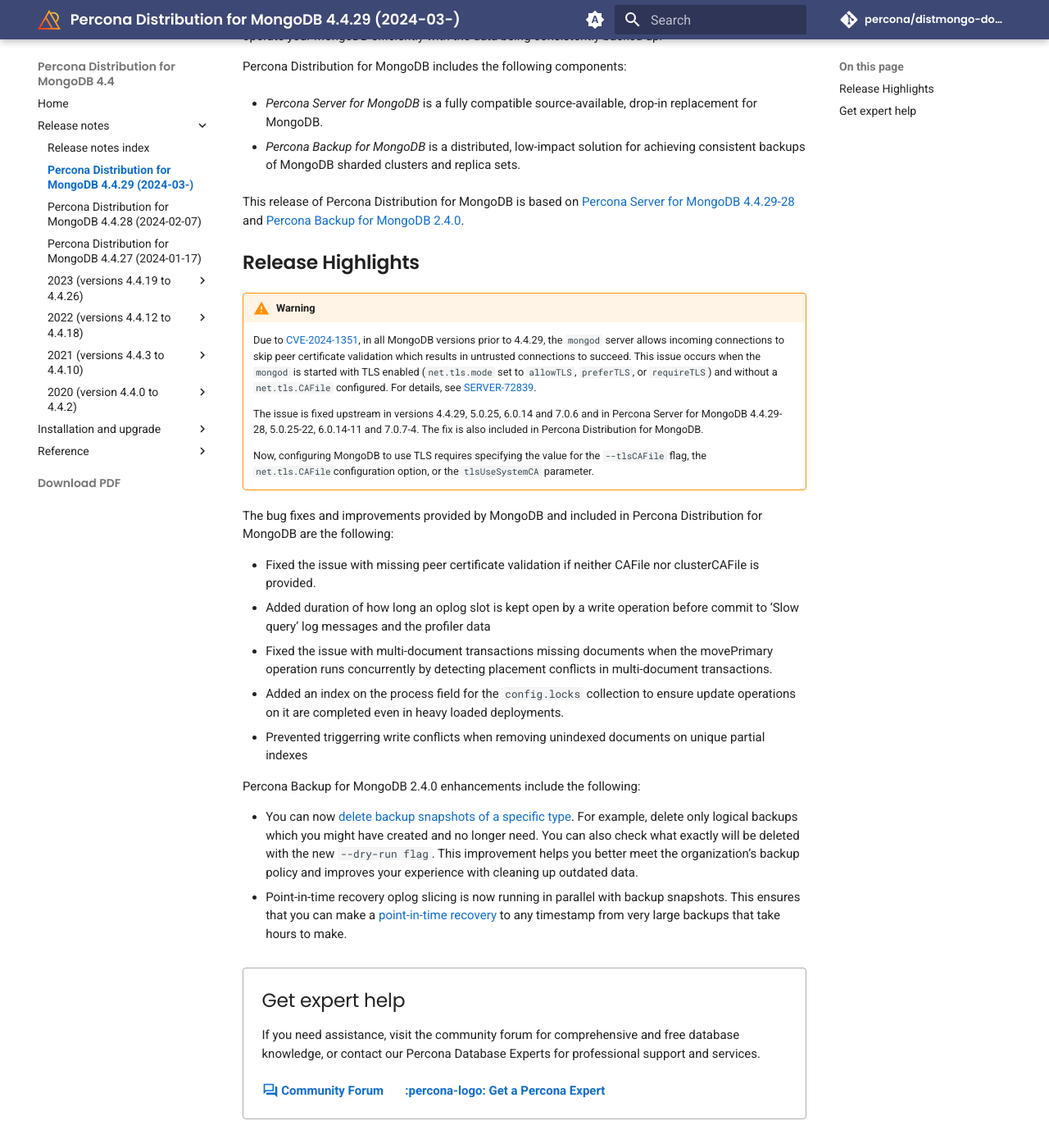
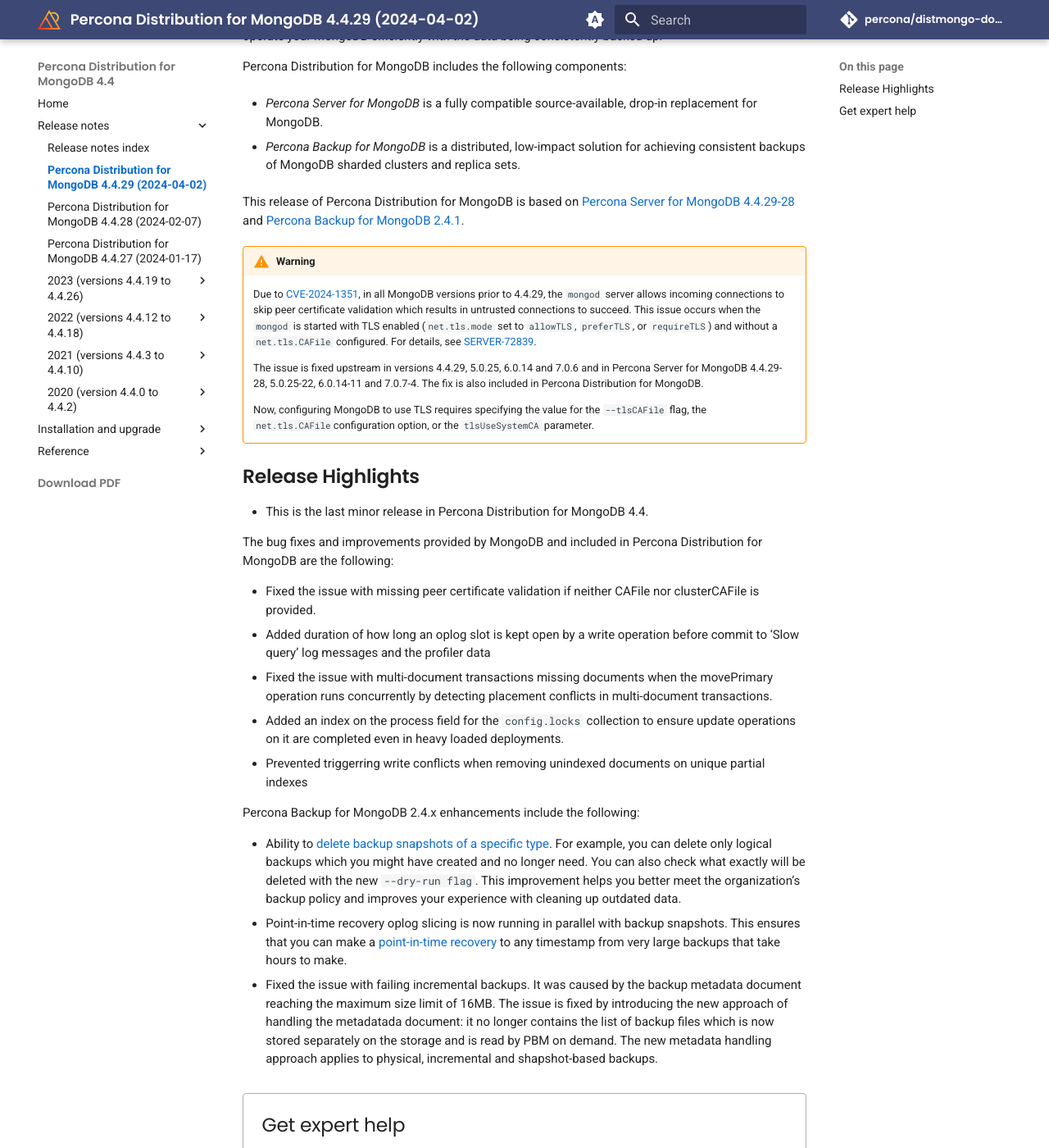
Before and after one commit to percona/distmongo-docs, an MkDocs documentation site: the page built from docs/release-notes-v4.4.29.md, in a window 1280 px wide and 1400 px high, scrolled down 301 px. Shown: the whole window at 82% size. Built offline with MkDocs 1.6.1 and Material for MkDocs 9.7.7, drawn with Linux system fonts in a browser that asks for light colours; nearby versions of some CDN libraries; comment, search, counter and statistics services are not loaded; the version menu is left out; some of the changed text lies outside the part shown.

Commit message:
Added release date

```diff
--- a/docs/release-notes-v4.4.29.md
+++ b/docs/release-notes-v4.4.29.md
@@ -1,4 +1,4 @@
-# Percona Distribution for MongoDB 4.4.29 (2024-03-)
+# Percona Distribution for MongoDB 4.4.29 (2024-04-02)
 
 [Installation](installation.md){.md-button}
 
@@ -13,9 +13,7 @@
 * *Percona Backup for MongoDB* is a distributed, low-impact solution for achieving
 consistent backups of MongoDB sharded clusters and replica sets.
 
-This release of Percona Distribution for MongoDB is based on [Percona Server for MongoDB 4.4.29-28](https://docs.percona.com/percona-server-for-mongodb/4.4/release_notes/4.4.29-28.html) and [Percona Backup for MongoDB 2.4.0](https://docs.percona.com/percona-backup-mongodb/release-notes/2.4.0.html).
-
-## Release Highlights
+This release of Percona Distribution for MongoDB is based on [Percona Server for MongoDB 4.4.29-28](https://docs.percona.com/percona-server-for-mongodb/4.4/release_notes/4.4.29-28.html) and [Percona Backup for MongoDB 2.4.1](https://docs.percona.com/percona-backup-mongodb/release-notes/2.4.1.html).
 
 !!! warning
 
@@ -25,6 +23,10 @@
 
     Now, configuring MongoDB to use TLS requires specifying the value for the `--tlsCAFile` flag, the `net.tls.CAFile `configuration option, or the `tlsUseSystemCA` parameter.
 
+## Release Highlights
+
+* This is the last minor release in Percona Distribution for MongoDB 4.4.
+
 The bug fixes and improvements provided by MongoDB and included in Percona Distribution for MongoDB are the following:
 
 * Fixed the issue with missing peer certificate validation if neither CAFile nor clusterCAFile is provided.
@@ -33,7 +35,8 @@
 * Added an index on the process field for the `config.locks` collection to ensure update operations on it are completed even in heavy loaded deployments.
 * Prevented triggerring write conflicts when removing unindexed documents on unique partial indexes
 
-Percona Backup for MongoDB 2.4.0 enhancements include the following:
+Percona Backup for MongoDB 2.4.x enhancements include the following:
 
-* You can now [delete backup snapshots of a specific type](https://docs.percona.com/percona-backup-mongodb/usage/delete-backup.html#__tabbed_2_3). For example, delete only logical backups which you might have created and no longer need. You can also check what exactly will be deleted with the new `--dry-run flag`. This improvement helps you better meet the organization's backup policy and improves your experience with cleaning up outdated data.
+* Ability to [delete backup snapshots of a specific type](https://docs.percona.com/percona-backup-mongodb/usage/delete-backup.html#__tabbed_2_3). For example, you can delete only logical backups which you might have created and no longer need. You can also check what exactly will be deleted with the new `--dry-run flag`. This improvement helps you better meet the organization's backup policy and improves your experience with cleaning up outdated data.
 * Point-in-time recovery oplog slicing is now running in parallel with backup snapshots. This ensures that you can make a [point-in-time recovery](https://docs.percona.com/percona-backup-mongodb/usage/pitr-tutorial.html) to any timestamp from very large backups that take hours to make.
+* Fixed the issue with failing incremental backups. It was caused by the backup metadata document reaching the maximum size limit of 16MB. The issue is fixed by introducing the new approach of handling the metadatada document: it no longer contains the list of backup files which is now stored separately on the storage and is read by PBM on demand. The new metadata handling approach applies to physical, incremental and shapshot-based backups.
--- a/docs/release-notes.md
+++ b/docs/release-notes.md
@@ -1,6 +1,6 @@
 # Release Notes
 
-* [*Percona Distribution for MongoDB* 4.4.29 (2024-03-)](release-notes-v4.4.29.md)
+* [*Percona Distribution for MongoDB* 4.4.29 (2024-04-02)](release-notes-v4.4.29.md)
 
 * [*Percona Distribution for MongoDB* 4.4.28 (2024-02-07)](release-notes-v4.4.28.md)
 
--- a/mkdocs-base.yml
+++ b/mkdocs-base.yml
@@ -135,7 +135,7 @@
   with-pdf: # https://github.com/orzih/mkdocs-with-pdf
           output_path: '_pdf/PerconaDistributionforMongoDB-4.4.pdf'
           cover_title: 'Distribution for MongoDB Documentation 4.4'
-          cover_subtitle: 4.4.29 (March , 2024)
+          cover_subtitle: 4.4.29 (April 2, 2024)
           author: 'Percona Technical Documentation Team'
           cover_logo: docs/_images/Percona_Logo_Color.png
           debug_html: false
```
